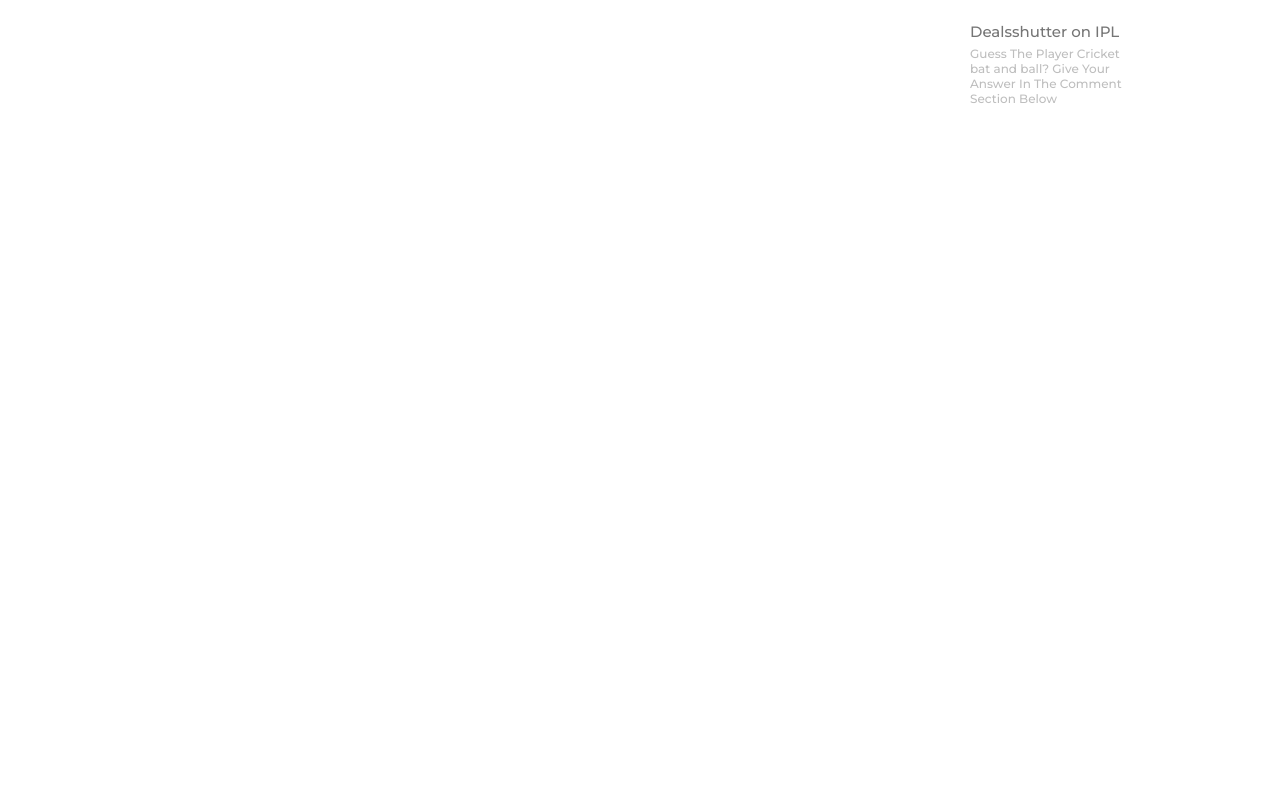
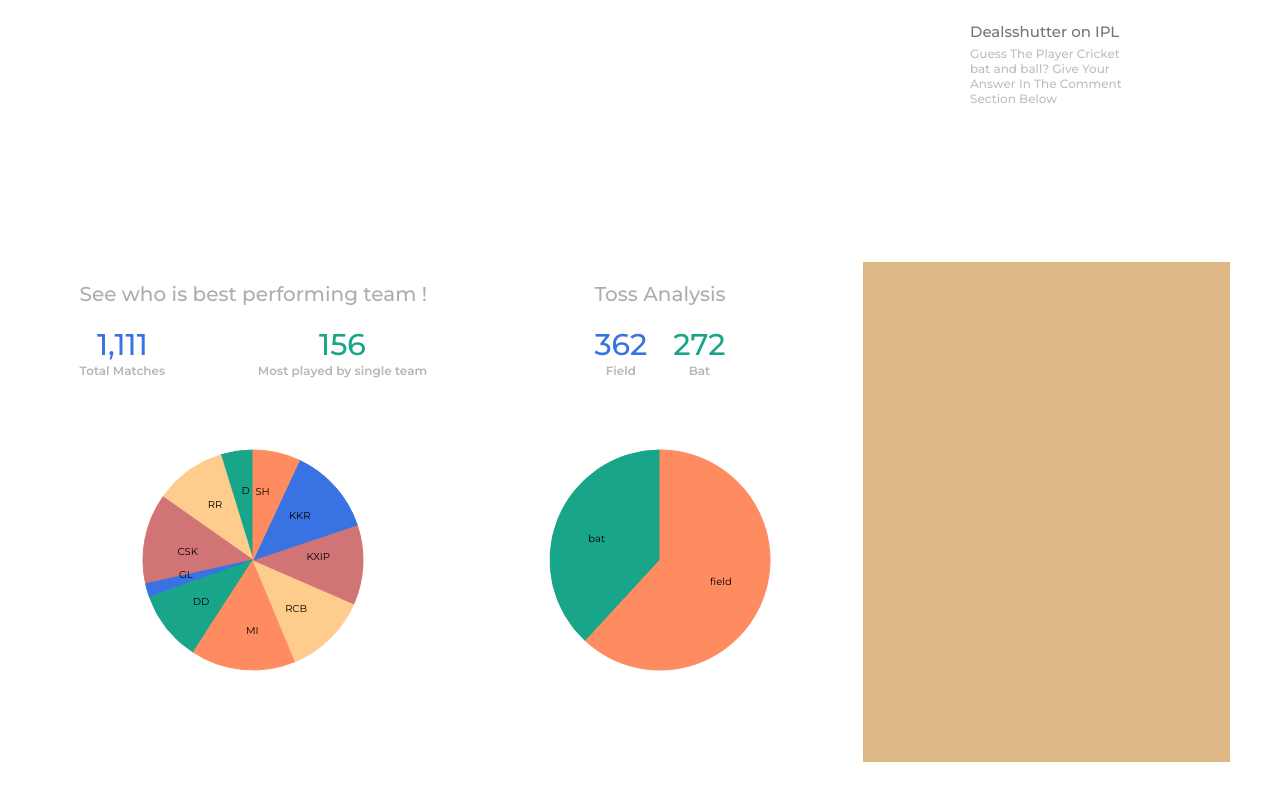
Before and after one commit to RishabhVerma098/AtlanTaskRishabhVerma, a React (Create React App) app: page / in a window 1280 px wide. Shown: the part 650-1450 px from the top of the page. Built offline with nearby package versions, Linux system fonts and the light colour scheme.

Commit message:
radial done

```diff
--- a/src/App.js
+++ b/src/App.js
@@ -2,6 +2,7 @@ import React from "react";
 import Heading from "./components/heading/heading";
 import BoxArray from "./components/boxarray/boxarray";
 import BottomContainer from "./components/bottomcontainer/bottomcontainer";
+import Pie from "./components/pie/pie";
 import "./App.scss";
 
 function App() {
@@ -10,6 +11,7 @@ function App() {
       <Heading />
       <BoxArray />
       <BottomContainer />
+      <Pie />
     </div>
   );
 }
--- /dev/null
+++ b/src/components/pie/manofmatch/manofmatch.js
@@ -0,0 +1,7 @@
+import React from "react";
+import "./manofmatch.scss";
+function ManOfMatch() {
+  return <div className="man_of_match"></div>;
+}
+
+export default ManOfMatch;
--- /dev/null
+++ b/src/components/pie/manofmatch/manofmatch.scss
@@ -0,0 +1,4 @@
+.man_of_match {
+  flex: 1;
+  background-color: burlywood;
+}
--- /dev/null
+++ b/src/components/pie/pie.js
@@ -0,0 +1,16 @@
+import React from "react";
+import VerticalCard from "./veritcalcard/verticalcard";
+import ManOfMatch from "./manofmatch/manofmatch";
+import { matches_win_by_team_data, toss_win } from "../../temp";
+import "./pie.scss";
+function Pie() {
+  return (
+    <div className="pie">
+      <VerticalCard data={matches_win_by_team_data} />
+      <VerticalCard data={toss_win} />
+      <ManOfMatch />
+    </div>
+  );
+}
+
+export default Pie;
--- /dev/null
+++ b/src/components/pie/pie.scss
@@ -0,0 +1,6 @@
+.pie {
+  width: 100%;
+  min-height: 500px;
+  margin-top: 20rem;
+  display: flex;
+}
--- /dev/null
+++ b/src/components/pie/veritcalcard/verticalcard.js
@@ -0,0 +1,41 @@
+import React from "react";
+import "../../../../node_modules/react-vis/dist/style.css";
+import { RadialChart } from "react-vis";
+import "./verticalcard.scss";
+
+function verticalcard(props) {
+  let data = props.data;
+  return (
+    <div className="verticalcard">
+      <div className="card">
+        <h4>{data.title}</h4>
+        <div className="lower">
+          <div className="total">
+            <h5>{data.first.title}</h5>
+            <p>{data.first.des}</p>
+          </div>
+          <div className="most">
+            <h5>{data.second.title}</h5>
+            <p>{data.second.des}</p>
+          </div>
+        </div>
+      </div>
+
+      <div className="radial">
+        <RadialChart
+          width={250}
+          height={250}
+          data={data.data}
+          labelsRadiusMultiplier={0.7}
+          labelsStyle={{
+            fontSize: 10,
+          }}
+          colorRange={data.colorRange}
+          showLabels
+        />
+      </div>
+    </div>
+  );
+}
+
+export default verticalcard;
--- /dev/null
+++ b/src/components/pie/veritcalcard/verticalcard.scss
@@ -0,0 +1,47 @@
+.verticalcard {
+  flex: 1;
+  display: flex;
+  flex-direction: column;
+  align-items: center;
+  padding: 2rem;
+  .card {
+    h4 {
+      font-size: 2rem;
+      color: rgb(173, 173, 173);
+    }
+    .lower {
+      margin-top: 2rem;
+      display: flex;
+      justify-content: space-between;
+      .total,
+      .most {
+        display: flex;
+        flex-direction: column;
+        align-items: center;
+        h5 {
+          font-size: 3rem;
+          font-weight: 500;
+          color: var(--blue);
+        }
+        p {
+          font-size: 1.2rem;
+          font-weight: 600;
+          color: rgb(182, 182, 182);
+        }
+      }
+      .most {
+        h5 {
+          color: var(--green);
+        }
+      }
+    }
+  }
+
+  .radial {
+    width: 100%;
+    height: 100%;
+    display: flex;
+    justify-content: center;
+    align-items: center;
+  }
+}
--- a/src/store/actions/index.js
+++ b/src/store/actions/index.js
@@ -4,6 +4,8 @@ import {
   matches_at_each_venue_data,
   matches_played_by_team_data,
   initial_data,
+  toss_win,
+  matches_win_by_team_data,
 } from "../../temp";
 
 export const changeGraph = (id) => {
--- a/src/store/reducer/index.js
+++ b/src/store/reducer/index.js
@@ -1,5 +1,6 @@
 import { combineReducers } from "redux";
 import changeGraph from "./changeGraph";
+
 const rootReducers = combineReducers({
   changeGraph: changeGraph,
 });
--- a/src/temp.js
+++ b/src/temp.js
@@ -137,20 +137,95 @@ export const matches_played_by_team_data = {
     { x: "Rising Pune Supergiants", y: 13 },
   ],
 };
-export const matches_win_by_team_data = [
-  { x: "Sunrisers Hyderabad", y: 41 },
-  { x: "Rising Pune Supergiant", y: 9 },
-  { x: "Kolkata Knight Riders", y: 76 },
-  { x: "Kings XI Punjab", y: 69 },
-  { x: "Royal Challengers Bangalore", y: 72 },
-  { x: "Mumbai Indians", y: 91 },
-  { x: "Delhi Daredevils", y: 61 },
-  { x: "Gujarat Lions", y: 12 },
-  { x: "Chennai Super Kings", y: 78 },
-  { x: "Rajasthan Royals", y: 62 },
-  { x: "Deccan Chargers", y: 28 },
-  { x: "Pune Warriors", y: 11 },
-  { x: "Kochi Tuskers Kerala", y: 5 },
-  { x: "", y: 2 },
-  { x: "Rising Pune Supergiants", y: 4 },
+export const matches_win_by_team_data = {
+  colorRange: ["#19a58a", "#ff8c60", "#fecc8c", "#d07475", "#3972e3"],
+  title: "See who is best performing team !",
+  first: {
+    title: "1,111",
+
+    des: "Total Matches",
+  },
+  second: {
+    title: "156",
+
+    des: "Most played by single team",
+  },
+  data: [
+    { label: "SH", angle: 41 },
+    { label: "KKR", angle: 76 },
+    { label: "KXIP", angle: 69 },
+    { label: "RCB", angle: 72 },
+    { label: "MI", angle: 91 },
+    { label: "DD", angle: 61 },
+    { label: "GL", angle: 12 },
+    { label: "CSK", angle: 78 },
+    { label: "RR", angle: 62 },
+    { label: "D", angle: 28 },
+  ],
+};
+
+// export const num_of_toss = [
+//   { x: "field", y: 362 },
+//   { x: "bat", y: 272 },
+// ];
+
+export const toss_win = {
+  colorRange: ["#19a58a", "#ff8c60"],
+  title: "Toss Analysis",
+  first: {
+    title: "362",
+    des: "Field",
+  },
+  second: {
+    title: "272",
+    des: "Bat",
+  },
+  data: [
+    { label: "field", angle: 201 },
+    { label: "bat", angle: 124 },
+  ],
+};
+
+export const player_of_the_match = [
+  { x: "CH Gayle", y: 17 },
+  { x: "SK Raina", y: 13 },
+  { x: "MS Dhoni", y: 12 },
+  { x: "G Gambhir", y: 12 },
+  { x: "DA Warner", y: 14 },
+  { x: "RG Sharma", y: 13 },
+  { x: "YK Pathan", y: 15 },
+  { x: "AB de Villiers", y: 14 },
 ];
+
+export const location_wise_toss = [
+  { label: "Hyderabad", size: 3.4693877551020407, x: 49, y: 17 },
+  { label: "Pune", size: 5.9375, x: 32, y: 19 },
+  { label: "Rajkot", size: 4.0, x: 10, y: 4 },
+  { label: "Indore", size: 8.0, x: 5, y: 4 },
+  { label: "Bangalore", size: 5.454545454545454, x: 66, y: 36 },
+  { label: "Mumbai", size: 5.0588235294117645, x: 85, y: 43 },
+  { label: "Kolkata", size: 5.573770491803279, x: 61, y: 34 },
+  { label: "Delhi", size: 5.166666666666667, x: 60, y: 31 },
+  { label: "Chandigarh", size: 4.3478260869565215, x: 46, y: 20 },
+  { label: "Kanpur", size: 10.0, x: 4, y: 4 },
+  { label: "Jaipur", size: 4.545454545454545, x: 33, y: 15 },
+  { label: "Chennai", size: 5.208333333333334, x: 48, y: 25 },
+  { label: "Cape Town", size: 5.7142857142857135, x: 7, y: 4 },
+  { label: "Port Elizabeth", size: 4.285714285714286, x: 7, y: 3 },
+  { label: "Durban", size: 6.0, x: 15, y: 9 },
+  { label: "Centurion", size: 6.666666666666666, x: 12, y: 8 },
+  { label: "East London", size: 6.666666666666666, x: 3, y: 2 },
+  { label: "Johannesburg", size: 3.75, x: 8, y: 3 },
+  { label: "Kimberley", size: 6.666666666666666, x: 3, y: 2 },
+  { label: "Bloemfontein", size: 10.0, x: 2, y: 2 },
+  { label: "Ahmedabad", size: 5.0, x: 12, y: 6 },
+  { label: "Cuttack", size: 7.142857142857143, x: 7, y: 5 },
+  { label: "Nagpur", size: 3.333333333333333, x: 3, y: 1 },
+  { label: "Dharamsala", size: 5.555555555555555, x: 9, y: 5 },
+  { label: "Kochi", size: 4.0, x: 5, y: 2 },
+  { label: "Visakhapatnam", size: 3.6363636363636367, x: 11, y: 4 },
+  { label: "Raipur", size: 5.0, x: 6, y: 3 },
+  { label: "Ranchi", size: 5.7142857142857135, x: 7, y: 4 },
+  { label: "Abu Dhabi", size: 7.142857142857143, x: 7, y: 5 },
+  { label: "Sharjah", size: 3.333333333333333, x: 6, y: 2 },
+];
```
